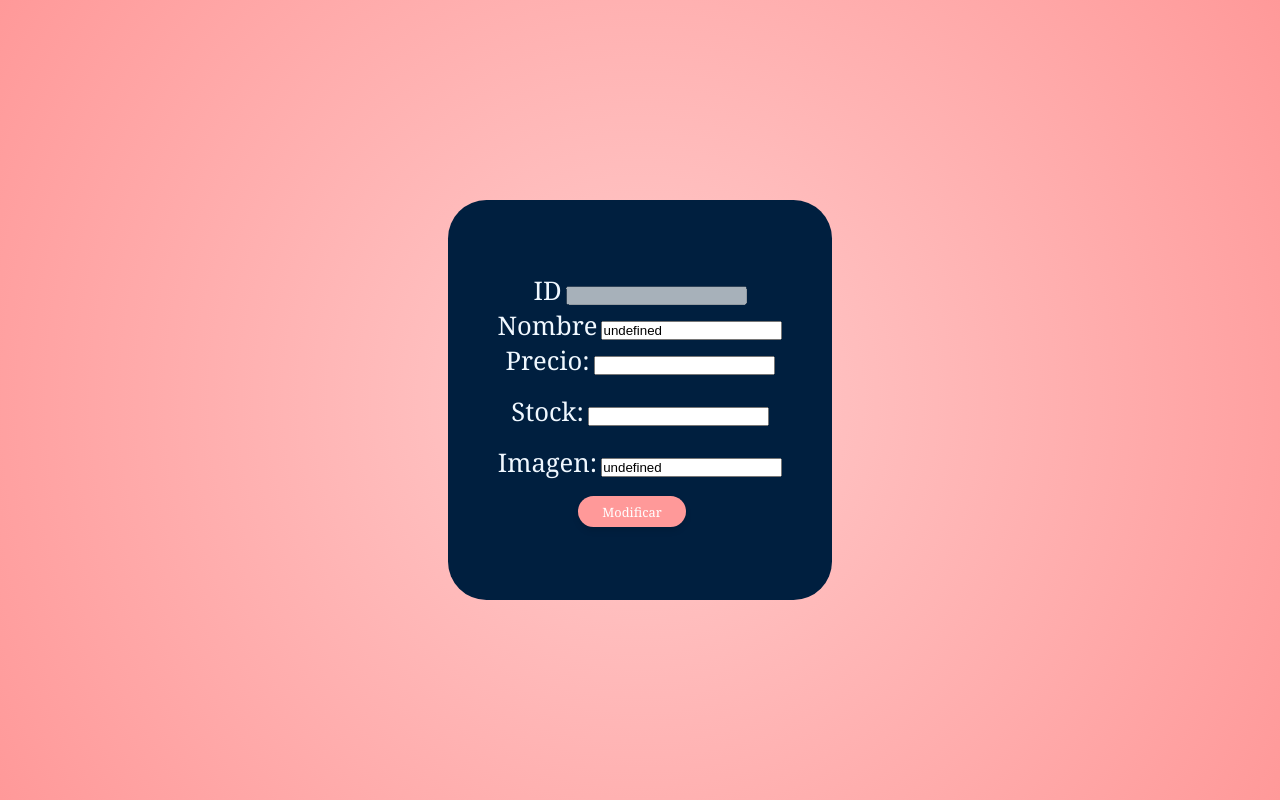
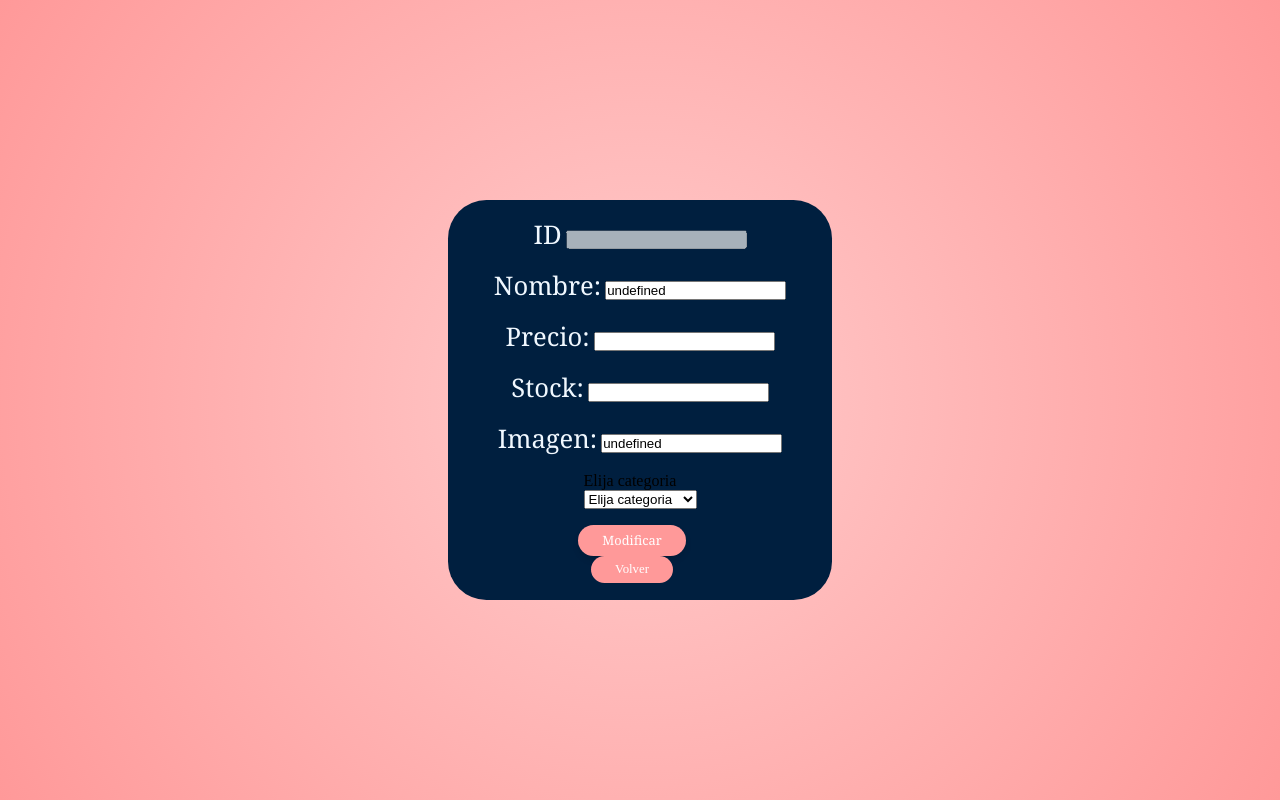
Before and after one commit to NahuelSandoval/Vet-Pet-Back, a Flask app: template front/templates/editar_producto.html in a window 1280 px wide. Run offline with Flask 3, Linux system fonts and the light colour scheme; the template is opened without the code that fills it, so the values that code supplies are empty.

Commit message:
commite de lunes

```diff
--- a/back/app.py
+++ b/back/app.py
@@ -31,12 +31,14 @@ class Producto(db.Model):
     precio=db.Column(db.Integer)
     stock=db.Column(db.Integer)
     imagen=db.Column(db.String(400))
+    categoria=db.Column(db.String(50))
 
-    def __init__(self,nombre,precio,stock,imagen):   #crea el  constructor de la clase
+    def __init__(self,nombre,precio,stock,imagen,categoria):   #crea el  constructor de la clase
         self.nombre=nombre   # no hace falta el id porque lo crea sola mysql por ser auto_incremento
         self.precio=precio
         self.stock=stock
         self.imagen=imagen
+        self.categoria=categoria
 
 
 # 8. Crear la tabla al ejecutarse la app
@@ -57,8 +59,9 @@ def registro():
     precio=request.json['precio']
     stock=request.json['stock']
     imagen=request.json['imagen']
+    categoria = request.json["categoria"]
 
-    nuevo_registro = Producto(nombre=nombre_recibido,precio=precio,stock=stock,imagen=imagen)
+    nuevo_registro = Producto(nombre=nombre_recibido,precio=precio,stock=stock,imagen=imagen,categoria=categoria)
     db.session.add(nuevo_registro)
     db.session.commit()
 
@@ -76,7 +79,7 @@ def productos():
     data_serializada = []
 
     for objeto in all_registros:
-        data_serializada.append({"id":objeto.id, "nombre":objeto.nombre, "precio":objeto.precio, "stock":objeto.stock, "imagen":objeto.imagen})
+        data_serializada.append({"id":objeto.id, "nombre":objeto.nombre, "precio":objeto.precio, "stock":objeto.stock, "imagen":objeto.imagen, "categoria":objeto.categoria})
 
     return jsonify(data_serializada)
 
@@ -92,14 +95,16 @@ def update(id):
     precio=request.json['precio']
     stock=request.json['stock']
     imagen=request.json['imagen']
+    categoria = request.json["categoria"]
 
     producto.nombre=nombre
     producto.precio=precio
     producto.stock=stock
     producto.imagen=imagen
+    producto.categoria=categoria
     db.session.commit()
 
-    data_serializada = [{"id":producto.id, "nombre":producto.nombre, "precio":producto.precio, "stock":producto.stock, "imagen":producto.imagen}]
+    data_serializada = [{"id":producto.id, "nombre":producto.nombre, "precio":producto.precio, "stock":producto.stock, "imagen":producto.imagen, "categoria":producto.categoria}]
 
     return jsonify(data_serializada)
 
@@ -114,7 +119,7 @@ def borrar(id):
     db.session.delete(producto)
     db.session.commit()
 
-    data_serializada = [{"id":producto.id, "nombre":producto.nombre, "precio":producto.precio, "stock":producto.stock, "imagen":producto.imagen}]
+    data_serializada = [{"id":producto.id, "nombre":producto.nombre, "precio":producto.precio, "stock":producto.stock, "imagen":producto.imagen, "categoria":producto.categoria}]
 
     return jsonify(data_serializada)
 
--- a/front/css/tabla_productos.css
+++ b/front/css/tabla_productos.css
@@ -21,7 +21,7 @@ table {
 
 th, td {
     border: 0.1vw solid #dddddd;
-    padding: 0.8vw;
+    padding: 0.5rem;
     text-align: center;
     color: #dddddd;
 
--- a/front/js/editar_producto.js
+++ b/front/js/editar_producto.js
@@ -4,12 +4,15 @@ function modificar() {
     let precio_ingresado = document.getElementById("precio").value
     let stock_ingresado = document.getElementById("stock").value
     let imagen_ingresada = document.getElementById("imagen").value
+    let categoria_ingresada = document.getElementById("categoria").value
+
 
     let datos = {
         nombre: nombre_ingresado,
         precio:precio_ingresado,
         stock:stock_ingresado,
-        imagen:imagen_ingresada
+        imagen:imagen_ingresada,
+        categoria:categoria_ingresada
     }
 
     console.log(datos);
--- a/front/templates/editar_producto.html
+++ b/front/templates/editar_producto.html
@@ -14,13 +14,13 @@
         <section>
             <div class="container-form">
                 <form>
-                    <div>
+                    <div class="entrada">
                         <label for="id">ID</label>
                         <input type="number" name="id" id="id" disabled>
                     </div>
 
-                    <div>
-                        <label for="nombre">Nombre</label>
+                    <div class="entrada">
+                        <label for="nombre">Nombre:</label>
                         <input type="text" name="nombre" id="nombre">
                     </div>
 
@@ -39,8 +39,20 @@
                         <input type="text" name="imagen" id="imagen">
                     </div>
 
+                    <div class="entrada">
+                        <p class="text">Elija categoria</p>
+                        <div class="">
+                            <select name="categoria" id="categoria">
+                                <option value="" selected disable>Elija categoria</option>
+                                <option value="Alimento">Alimento</option>
+                                <option value="Laboratorio">Laboratorio</option>
+                                <option value="Articulos varios">Articulos varios</option>
+                            </select>
+                        </div>
+                    </div>
 
                     <button class="modificar" type="button" onclick="modificar()">Modificar</button>
+                    <a href="tabla_productos.html" class="modificar" type="button" >Volver</a>
                 </form>
             </div>
         </section>
--- a/front/templates/tabla_productos.html
+++ b/front/templates/tabla_productos.html
@@ -38,6 +38,7 @@
                                         <th>Nombre</th>
                                         <th>Precio</th>
                                         <th>Stock</th>
+                                        <th>Categoria</th>
                                         <th>Imagen</th>
                                         <th>Acciones</th>
                                     </tr>
@@ -49,8 +50,9 @@
                                         <td>{{producto.nombre}}</td>
                                         <td>{{producto.precio}}</td>
                                         <td>{{producto.stock}}</td>
+                                        <td>{{producto.categoria}}</td>
                                         <td>
-                                            <img :src="producto.imagen" alt="">
+                                            <img :src="producto.imagen" alt="producto.imagen">
                                         </td>
                                         <td>
                                             <a class="boton-delete" v-on:click="eliminar(producto.id)"><i class='bx bx-trash'></i></a>
```
Also changed, not shown: front/js/ingresar_producto.js (+5 -2 lines), front/templates/ingresar_producto.html (+12 -0 lines).
